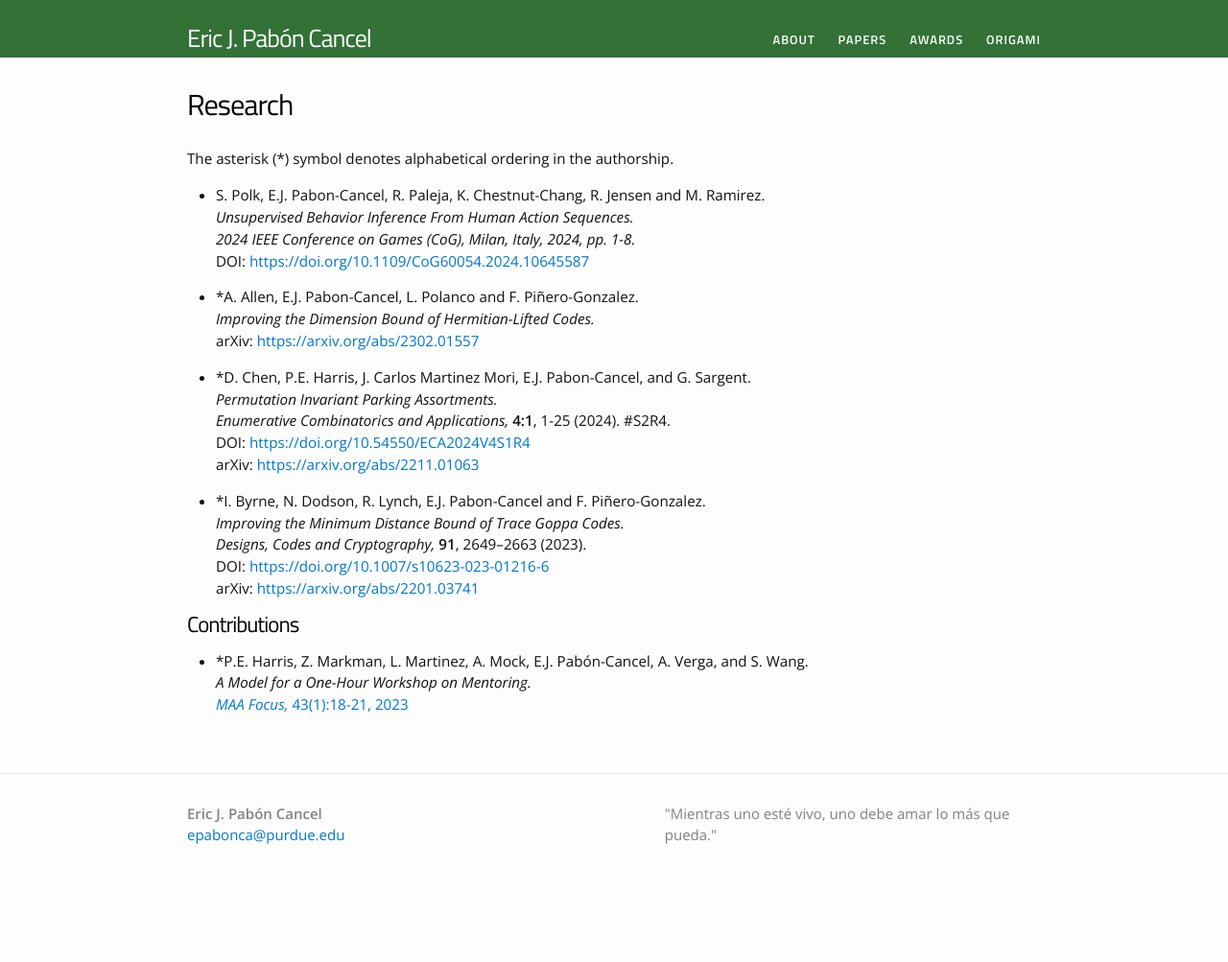
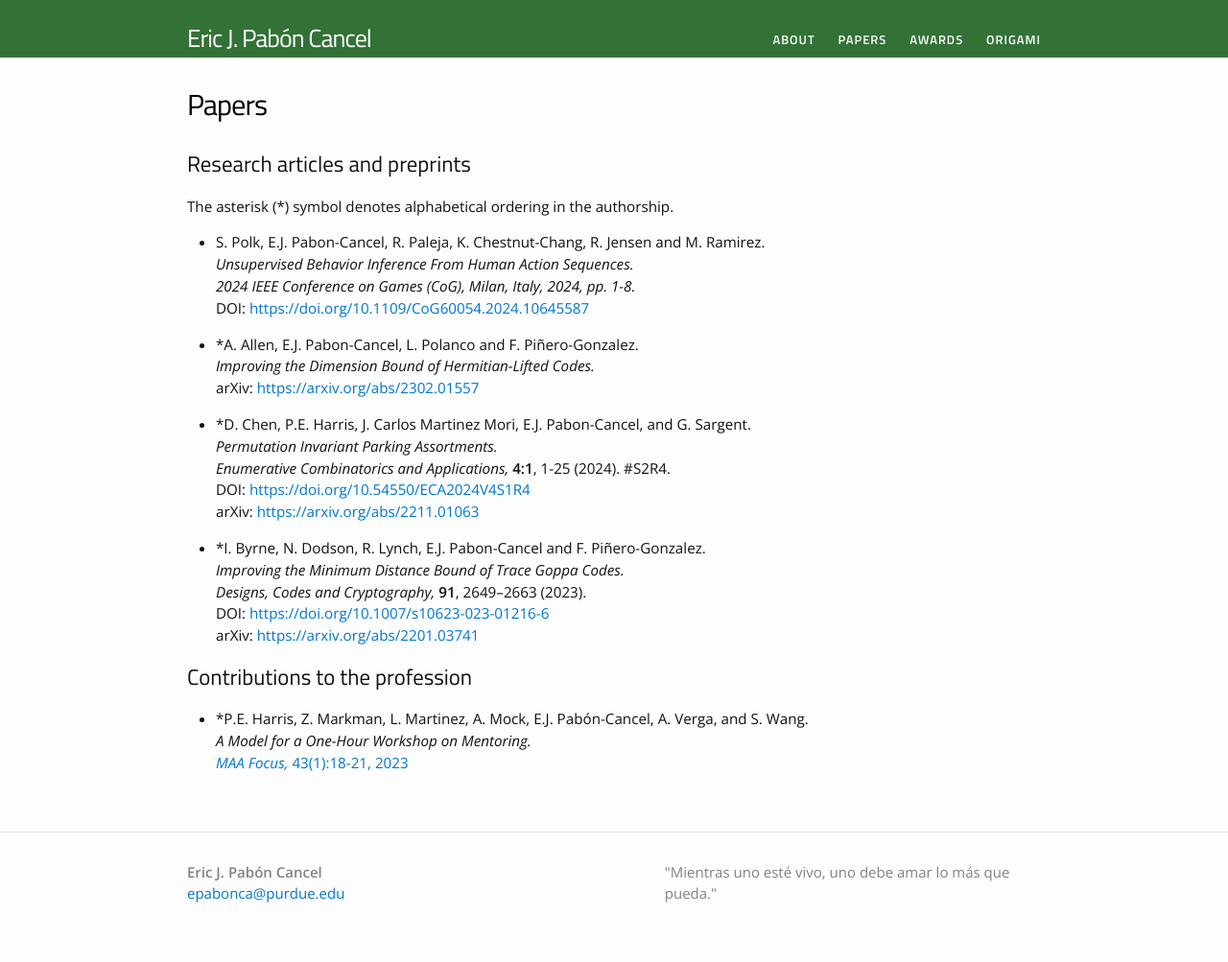
Before and after one commit to ejpaboncancel/ejpabon.github.io, a Jekyll site: the page built from papers.md, in a window 1280 px wide. Shown: the whole page at 96% size. Built offline with Jekyll 4.4.1, drawn with Linux system fonts in a browser that asks for light colours; before the commit the page ends 942 px from its top, so only the background shows below that.

Commit message:
Update papers.md

```diff
--- a/papers.md
+++ b/papers.md
@@ -1,8 +1,10 @@
 ---
 layout: page
-title: Research
+title: Papers
 permalink: /papers/
 ---
+## Research articles and preprints
+
 The asterisk (\*) symbol denotes alphabetical ordering in the authorship.
 
 - S. Polk, E.J. Pabon-Cancel, R. Paleja, K. Chestnut-Chang, R. Jensen and M. Ramirez.
@@ -26,7 +28,7 @@ The asterisk (\*) symbol denotes alphabetical ordering in the authorship.
   DOI: [https://doi.org/10.1007/s10623-023-01216-6](https://doi.org/10.1007/s10623-023-01216-6)
   arXiv: [https://arxiv.org/abs/2201.03741](https://arxiv.org/abs/2201.03741)
 
-# Contributions
+## Contributions to the profession
 - \*P.E. Harris, Z. Markman, L. Martinez, A. Mock, E.J. Pabón-Cancel, A. Verga, and S. Wang.
   *A Model for a One-Hour Workshop on Mentoring.*
   [*MAA Focus,* 43(1):18-21, 2023](http://digitaleditions.walsworthprintgroup.com/publication/?m=7656&i=782706&p=18&ver=html5)
```
